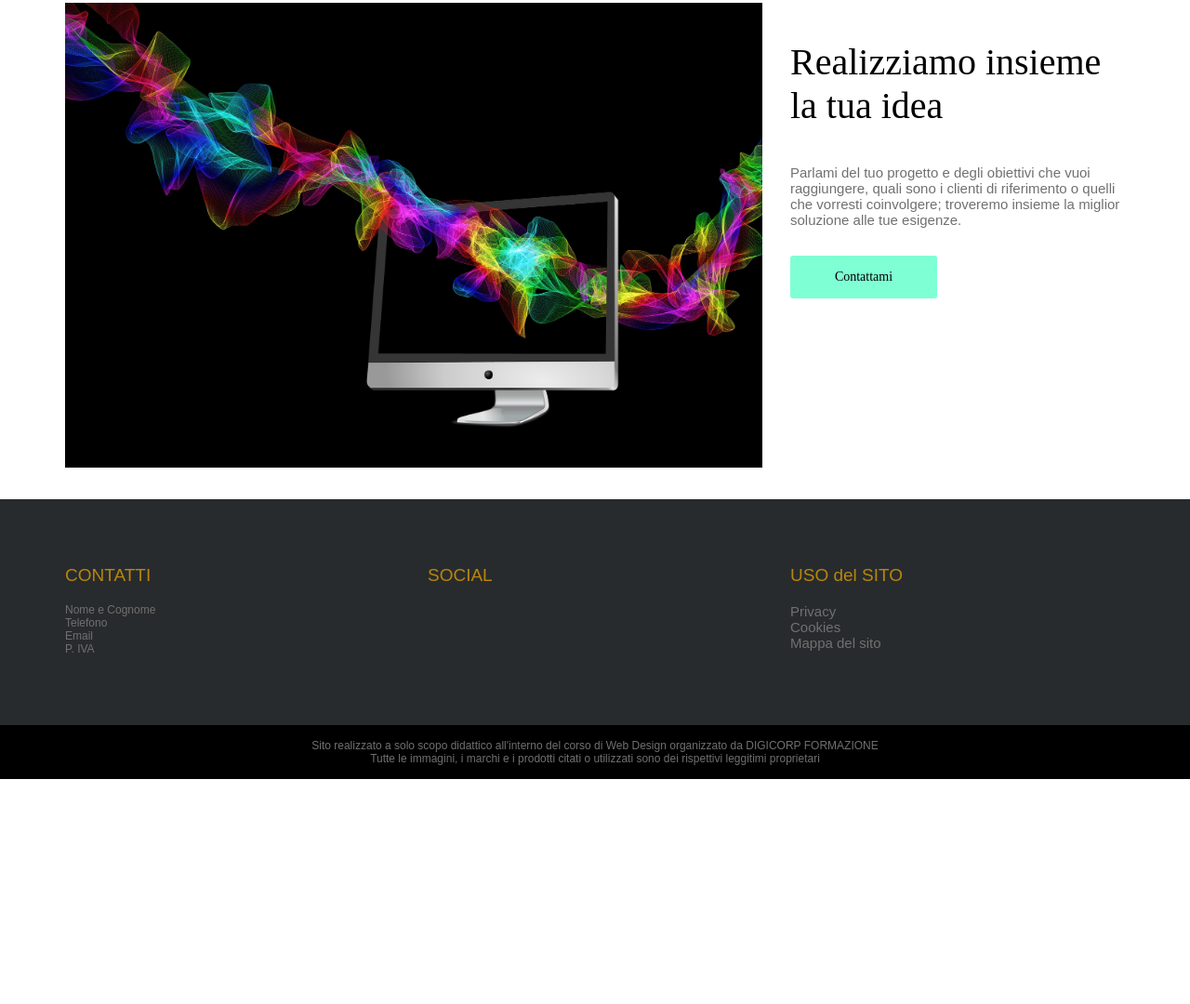
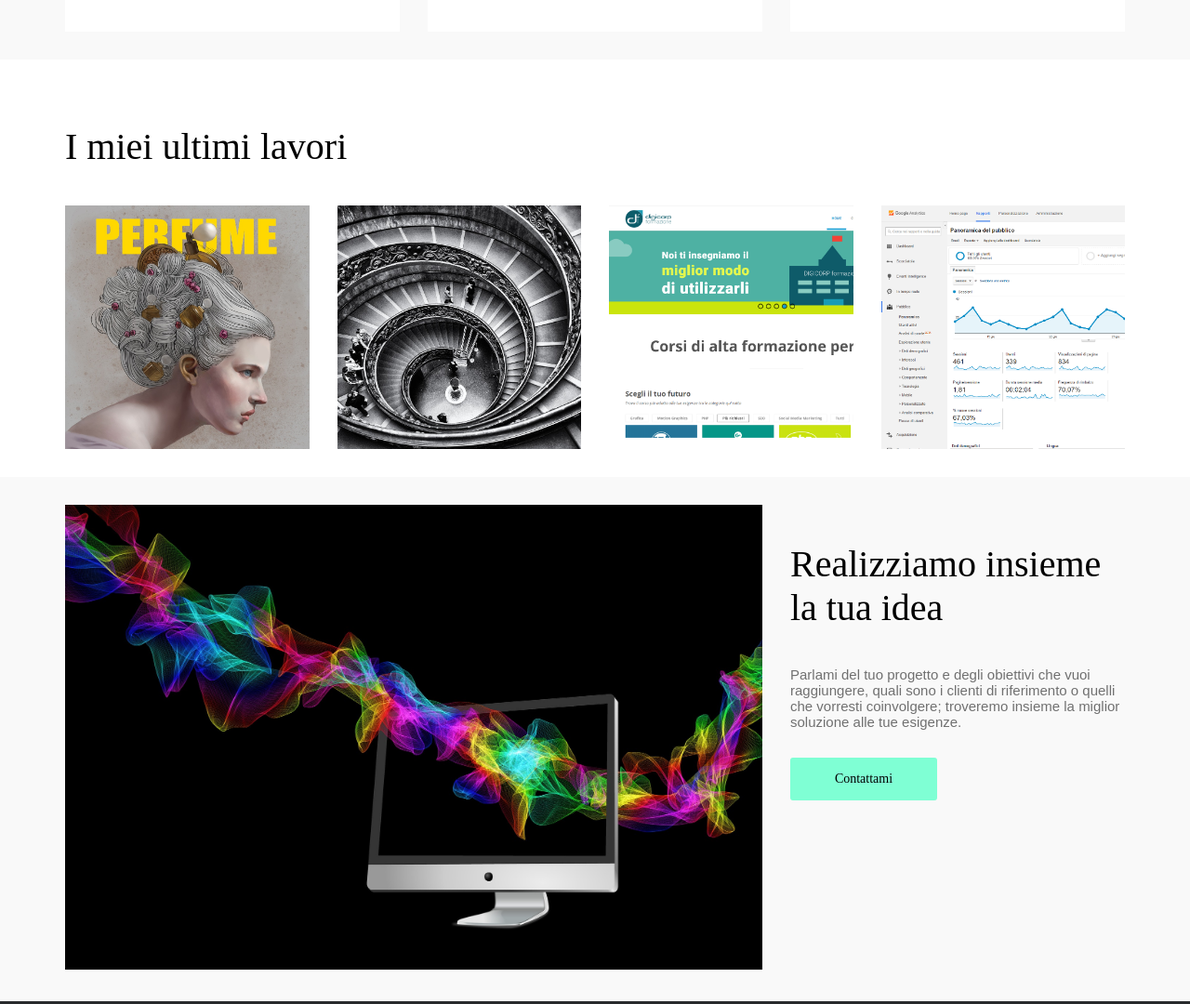
Before and after one commit to nicolatoppani/PortfolioProject, a plain HTML site: page index.html in a window 1280 px wide. Shown: the part 1321-2401 px from the top of the page at 93% size. Before the commit the page ends 2159 px from the top, so only its background shows below. Drawn offline with Linux system fonts and the light colour scheme.

Commit message:
fixed-17-luglio-2016

```diff
--- a/assets/css/style.css
+++ b/assets/css/style.css
@@ -783,7 +783,7 @@ footer{
 h1{
     font-size: 65px;
     font-weight: normal;
-    margin: 40px 0;
+    /*margin: 40px 0;*/
 }
 h2{
     font-size: 40px;
@@ -830,6 +830,16 @@ p{
 
 
 /****** LINKS **********/
+.card__back a:link, .card__back a:visited{
+    color: #282B2D;
+    text-decoration: underline;
+    font-weight: normal;
+}
+.card__back a:hover, .card__back a:active{
+    font-weight: bold;
+}
+
+
 nav a:link, nav a:visited{
     color: lightgrey;
     text-decoration: none;
@@ -850,6 +860,7 @@ nav a:hover, nav a:active{
 .front:hover{
     box-shadow: 0 2px 8px 0 rgba(0,0,0,.2);
     transition: .3s;
+    cursor: pointer;
 }
 .front:hover h3 a:link, .front:hover h3 a:visited {
     border-bottom-color: aquamarine;
@@ -864,6 +875,67 @@ nav a:hover, nav a:active{
     transition: 0.3s;
 }
 
+
+/******* cards   ****/
+.card {
+    position: relative;
+    float: left;
+    padding-bottom: 100%;
+    width: 100%;
+    text-align: center;
+    overflow: hidden;
+}
+.card__text {
+    display: inline-block;
+    position: absolute;
+    top: 0;
+    right: 0;
+    bottom: 0;
+    left: 0;
+    margin: auto;
+    height: 20px;
+    font-family: serif;
+    line-height: 20px;
+}
+.card__front,
+.card__back {
+    position: absolute;
+    top: 0;
+    left: 0;
+    width: 100%;
+    height: 100%;
+}
+.card__front img{
+    display: block;
+    width: 100%;
+}
+.card__front,
+.card__back {
+    -webkit-backface-visibility: hidden;
+    backface-visibility: hidden;
+    -webkit-transition: -webkit-transform 0.3s;
+    transition: transform 0.3s;
+}
+.card__front {
+    background-color: #ff5078;
+}
+.card__back {
+    background-color: #F9F9F9;
+    color: #282B2D;
+    padding: 15%;
+    -webkit-transform: rotateY(-180deg);
+    transform: rotateY(-180deg);
+}
+.card.effect:hover .card__front {
+    -webkit-transform: rotateY(-180deg);
+    transform: rotateY(-180deg);
+    cursor: pointer;
+}
+.card.effect:hover .card__back {
+    -webkit-transform: rotateY(0);
+    transform: rotateY(0);
+    cursor: pointer;
+}
 
 /********  buttons  *******/
 .button{
@@ -880,7 +952,7 @@ nav a:hover, nav a:active{
 }
 .button:hover{
     -webkit-filter: brightness(110%);
-    filter: brightness(90%);
+    filter: brightness(110%);
     box-shadow: 0 2px 8px 0 rgba(0,0,0,.2);
     transition: 0.3s;
 }
@@ -892,14 +964,19 @@ nav a:hover, nav a:active{
 nav{
     width: 100%;
     height: 76px;
-    background: black;
     margin-top: 40px;
     text-transform: uppercase;
 }
 header{
     width: 100%;
-    height: 434px;
-    padding: 50px 0;
+    padding: 10rem 0;
+}
+.logo{
+    float: left;
+}
+.logo img{
+    display: block;
+    transform: translateY(25%);
 }
 .menu-bar{
     float: right;
--- a/index.html
+++ b/index.html
@@ -8,17 +8,26 @@
 </head>
 
 <body>
+    <div class="container-fluid petrol">
         <div class="container">
-        <nav class="group">
+            <nav class="group petrol">
+                <div class="logo">
+                    <a href="#">
+                        <img src="assets/img/logo.png" alt="logo aziendale">
+                    </a>
+                </div>
                 <div class="menu-bar">
                     <div class="menu-block"><a href="">Home</a></div>
                     <div class="menu-block"><a href="">Servizi</a></div>
                     <div class="menu-block"><a href="">Contatti</a></div>
                 </div>
             </nav>
+        </div>
+    </div>
+    <div class="container">
         <header>
             <!--<p class="cosa-faccio">Cosa faccio</p>-->
-            <h1 class="text-petrol">Realizzo siti web con ottime performance e posizionamenti nei motori di ricerca (SEO)</h1>
+            <h1 class="text-petrol">Realizzo siti web con ottime<br>performance e posizionamenti nei motori di ricerca (SEO)</h1>
         </header>
     </div>
     <div class="container-fluid grey padded">
@@ -67,6 +76,68 @@
         </div>
     </div>
     <div class="container padded">
+        <div class="row">
+            <div class="col-xs-12">
+                <h2>I miei ultimi lavori</h2>
+            </div>
+        </div>
+        <div class="row cf">
+            <article class="col-xs-3">
+                <div class="card effect">
+                    <div class="card__front">
+                        <img src="assets/img/graphic-design-magazine.jpg" alt="impaginazione e grafica di magazine">
+                    </div>
+                    <div class="card__back">
+                        <h4>Graphic Design</h4>
+                        <p class="text-small">Ho progettato e realizzato le grafiche e l'impaginazione del magazine aziendale.</p>
+                        <p class="text-small"><br>Committente: DIGI CORP s.r.l.</p>
+                        <a href="#"><br>Approfondisci</a>
+                    </div>
+                </div>
+            </article>
+            <article class="col-xs-3">
+                <div class="card effect">
+                    <div class="card__front">
+                        <img src="assets/img/graphic-design-post-produzione.jpg" alt="post produzione di fotografie">
+                    </div>
+                    <div class="card__back">
+                        <h4>Graphic Design</h4>
+                        <p class="text-small">Ho progettato e realizzato le grafiche e l'impaginazione del magazine aziendale.</p>
+                        <p class="text-small"><br>Committente: DIGI CORP s.r.l.</p>
+                        <a href="#"><br>Approfondisci</a>
+                    </div>
+                </div>
+            </article>
+            <article class="col-xs-3">
+                <div class="card effect">
+                    <div class="card__front">
+                        <img src="assets/img/web-design-sito.png" alt="post produzione di fotografie">
+                    </div>
+                    <div class="card__back">
+                        <h4>Web Design</h4>
+                        <p class="text-small">Ho progettato e realizzato il layout del sito web aziendale; scrittura completa el codice HTML5 e CSS3.</p>
+                        <p class="text-small"><br>Committente: DIGI CORP s.r.l.</p>
+                        <a href="#"><br>Approfondisci</a>
+                    </div>
+                </div>
+            </article>
+            <article class="col-xs-3">
+                <div class="card effect">
+                    <div class="card__front">
+                        <img src="assets/img/seo-analytics-servizi.png" alt="post produzione di fotografie">
+                    </div>
+                    <div class="card__back">
+                        <h4>SEO a Analytics</h4>
+                        <p class="text-small">Ho curato l'analisi e la SEO del sito web aziendale</p>
+                        <p class="text-small"><br>Committente: DIGI CORP s.r.l.</p>
+                        <a href="#"><br>Approfondisci</a>
+                    </div>
+                </div>
+            </article>
+        </div>
+    </div>
+    <div class="container-fluid padded grey">
+        <div class="container">
             <div class="row cf">
                 <article class="col-xs-8">
                     <img src="assets/img/desktop.jpg" alt="desktop">
@@ -76,6 +147,7 @@
                     <p>Parlami del tuo progetto e degli obiettivi che vuoi raggiungere, quali sono i clienti di riferimento o quelli che vorresti coinvolgere; troveremo insieme la miglior soluzione alle tue esigenze.</p>
                     <a href="#" class="button std">Contattami</a>
                 </article>
+            </div>
         </div>
     </div>
     <footer class="petrol">
```
Also changed, not shown: assets/img/graphic-design-magazine.jpg (added), assets/img/graphic-design-post-produzione.jpg (added), assets/img/logo.png (added), assets/img/seo-analytics-servizi.png (added), assets/img/web-design-sito.png (added). Lines whose indentation alone changed are shown as unchanged.
